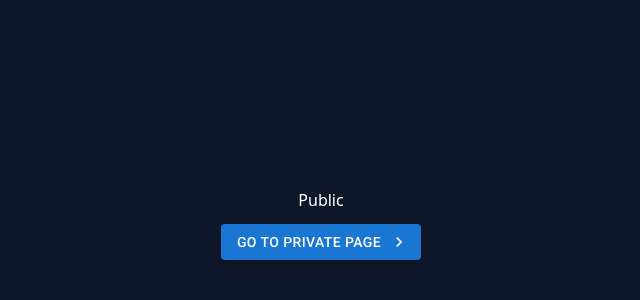
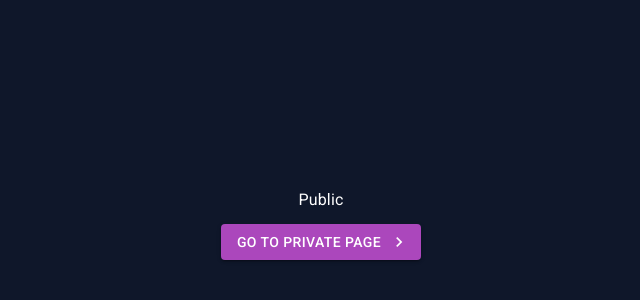
Before and after one commit to peguimasid/Vite-Boilerplate, a React (Vite) app: page / in a window 1280 px wide. Shown: the part 176-476 px from the top of the page, without its empty margins (319-959 px from the left). Built offline with nearby package versions, Linux system fonts and the light colour scheme.

Commit message:
add custom theme

```diff
--- a/src/App.tsx
+++ b/src/App.tsx
@@ -6,12 +6,18 @@ import { AuthProvider } from './contexts/Auth';
 
 import { Router } from './router';
 
+import { CssBaseline, ThemeProvider } from '@mui/material';
+import { theme } from './theme';
+
 const App: FunctionComponent = () => {
   return (
     <BrowserRouter>
-      <AuthProvider>
-        <Router />
-      </AuthProvider>
+      <ThemeProvider theme={theme}>
+        <CssBaseline />
+        <AuthProvider>
+          <Router />
+        </AuthProvider>
+      </ThemeProvider>
     </BrowserRouter>
   );
 };
--- a/src/pages/Public/index.tsx
+++ b/src/pages/Public/index.tsx
@@ -6,7 +6,13 @@ export const Public: FunctionComponent = () => {
   return (
     <main className="flex h-screen w-screen flex-col items-center justify-center space-y-3 bg-slate-900 text-white">
       <h3>Public</h3>
-      <Button component={Link} variant="contained" to="/protected" endIcon={<Icon>chevron_right</Icon>}>
+      <Button
+        component={Link}
+        variant="contained"
+        color="secondary"
+        to="/protected"
+        endIcon={<Icon>chevron_right</Icon>}
+      >
         Go to private page
       </Button>
     </main>
--- /dev/null
+++ b/src/theme/index.ts
@@ -0,0 +1,16 @@
+import { createTheme } from '@mui/material/styles';
+import { blue, purple, red } from '@mui/material/colors';
+
+export const theme = createTheme({
+  palette: {
+    primary: {
+      main: blue[700]
+    },
+    secondary: {
+      main: purple[400]
+    },
+    error: {
+      main: red.A700
+    }
+  }
+});
```
